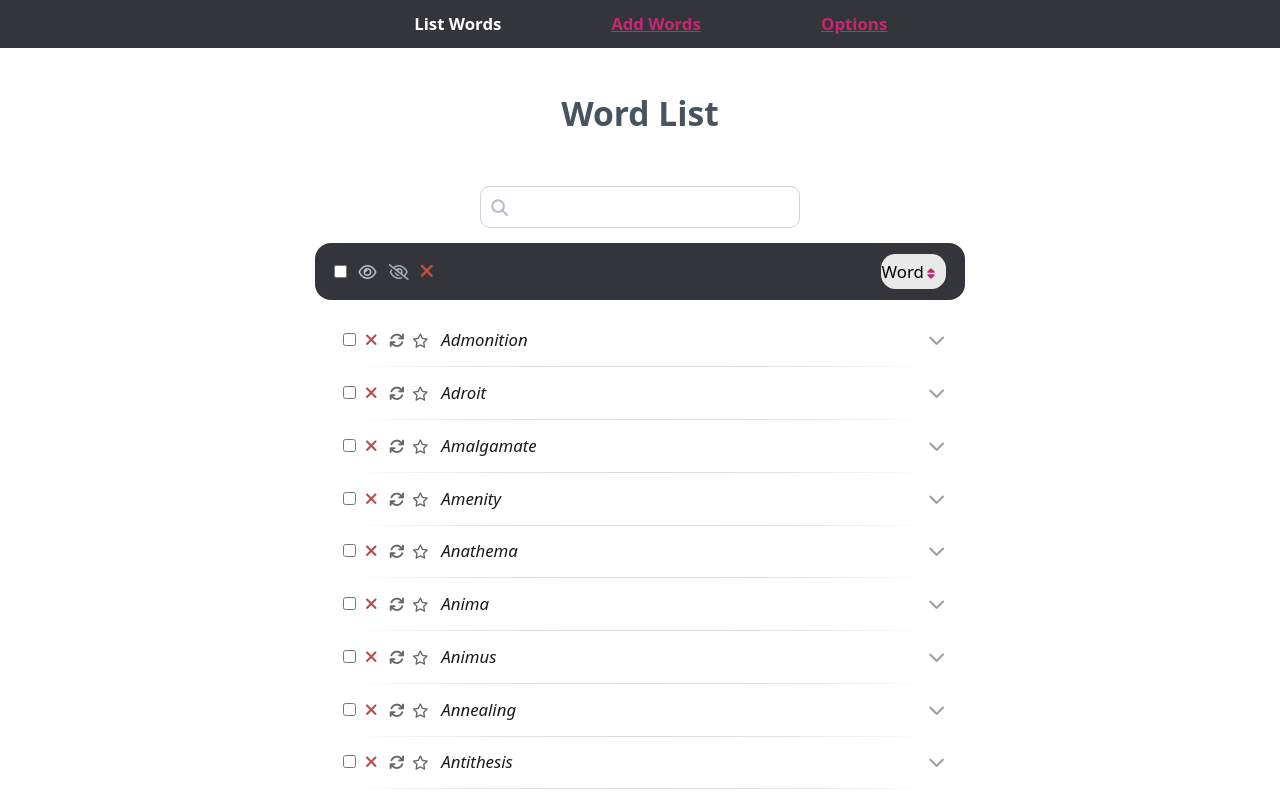
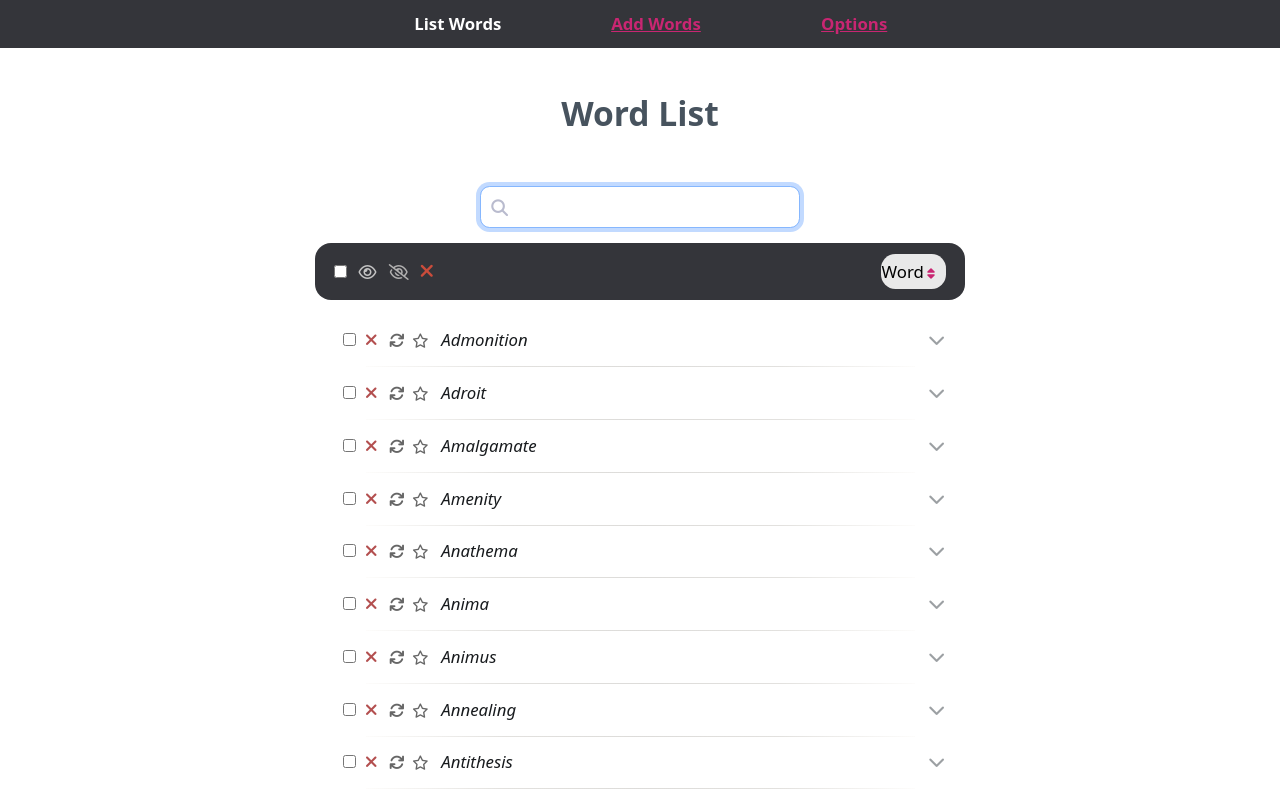
Before and after one commit to vishusandy/lexicon, a SvelteKit app: page /list in a window 1280 px wide. Shown: the top 800 px of the page. Built offline with nearby package versions, Linux system fonts and the light colour scheme.

Commit message:
added autofocus to search/filter input

```diff
--- a/src/components/Search.svelte
+++ b/src/components/Search.svelte
@@ -32,6 +32,7 @@
             on:input={updateFilter}
             on:keydown={resetFilterEsc}
             class="search-input form-control"
+            autofocus={true}
         />
         {#if search}
             <button on:click={resetFilterBtn} class="reset-btn"><i class="fa-solid fa-x" /></button>
```
